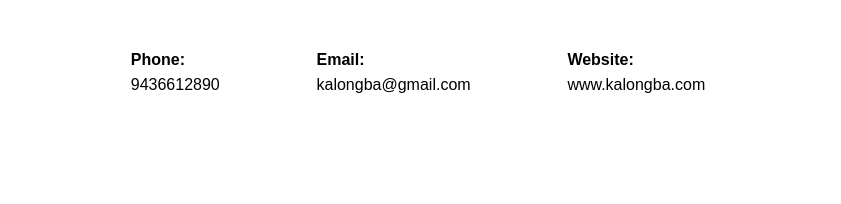
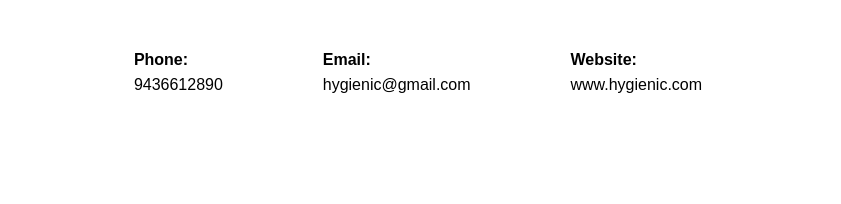
Before and after one commit to imli12/Hygenic, a plain HTML site: page index.html in a window 1280 px wide. Shown: the part 1222-1426 px from the top of the page, 0-841 px from the left. Drawn offline with nearby package versions, Linux system fonts and the light colour scheme.

Commit message:
Update index.html

```diff
--- a/index.html
+++ b/index.html
@@ -96,12 +96,12 @@
             <p>
               Email:
               <br />
-              <span>kalongba@gmail.com</span>
+              <span>hygienic@gmail.com</span>
             </p>
             <p>
               Website:
               <br />
-              <span>www.kalongba.com</span>
+              <span>www.hygienic.com</span>
             </p>
           </div>
         </div>
```
